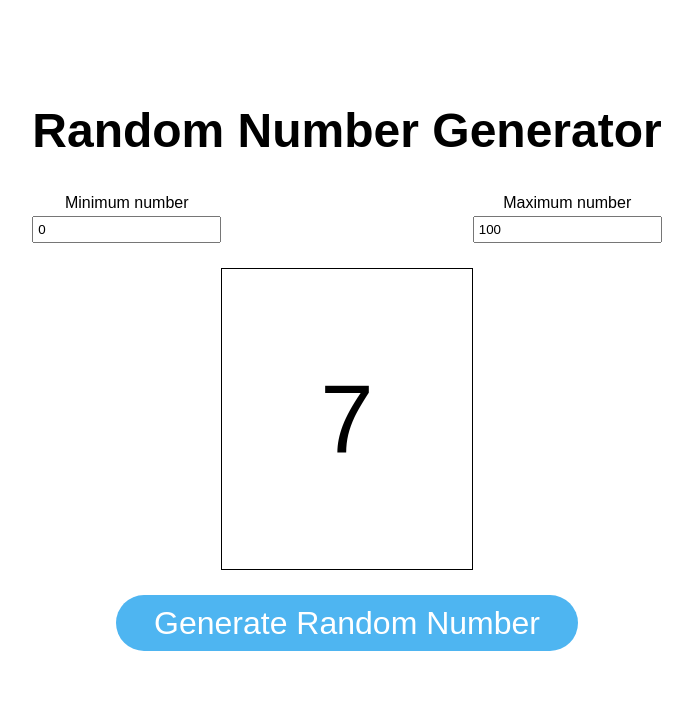
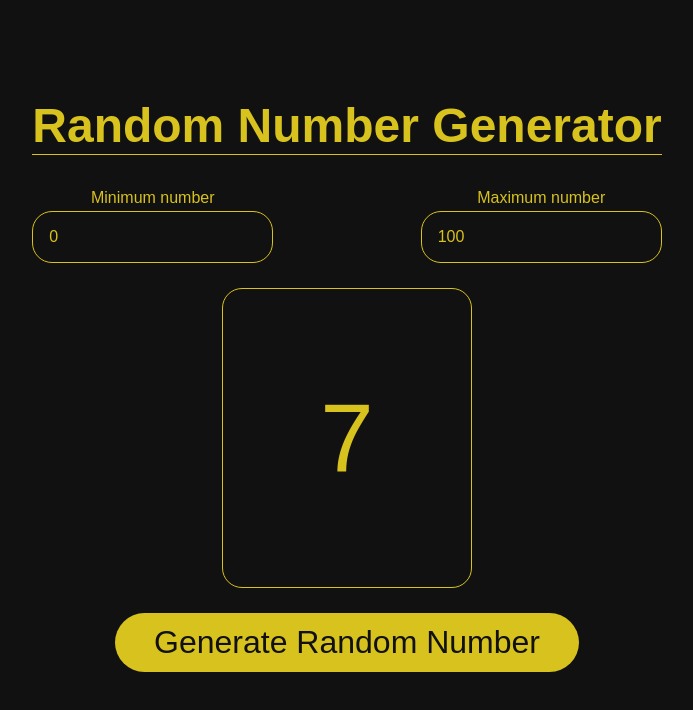
Before and after one commit to Mikulew/js-random-number-generator, a plain HTML site: page index.html in a window 1280 px wide. Both pictures are taken after a click on the button "Generate Random Number". Shown: the whole page, without its empty margins (293-986 px from the left). Drawn offline with Linux system fonts and the light colour scheme; a web font is replaced by a local one.

Commit message:
Redesign UI

```diff
--- a/css/styles.css
+++ b/css/style.css
@@ -1,6 +1,31 @@
-html {
+:root {
+  --yangColor: #d8c21e;
+  --yinColor: #111111;
+  --errorColor: #D93014;
+  --focusColor: #FFE83D;
+  --borderRadius: 20px;
+  --animation: 0.3s ease;
+}
+
+body {
+  color: var(--yangColor);
   font-size: 100%;
-  font-family: Arial, Helvetica, sans-serif;
+  font-family: 'Gemunu Libre', sans-serif;
+  box-sizing: border-box;
+  width: auto;
+  height: auto;
+  background-color: var(--yinColor);
+  overflow: hidden;
+}
+
+*,
+*::before,
+*::after {
+  font-size: inherit;
+  font-family: inherit;
+  box-sizing: inherit;
+  margin: 0;
+  padding: 0;
 }
 
 .container {
@@ -18,9 +43,20 @@ html {
 }
 
 .title {
+  position: relative;
   font-size: 3rem;
   font-weight: 700;
   margin-bottom: 20px;
+}
+
+.title::after {
+  position: absolute;
+  content: '';
+  width: 100%;
+  height: 1px;
+  bottom: -5px;
+  left: 0;
+  border-bottom: 1px solid var(--yangColor);
 }
 
 .inputs-container {
@@ -37,8 +73,17 @@ html {
 }
 
 .input {
+  color: var(--yangColor);
+  border: 1px solid var(--yangColor);
+  background: var(--yinColor);
   margin-top: 5px;
-  padding: 0.3em;
+  padding: 1em;
+  border-radius: var(--borderRadius);
+}
+
+.input:focus {
+  color: var(--focusColor);
+  border: 1px solid var(--focusColor);
 }
 
 .output-wrapper {
@@ -48,7 +93,8 @@ html {
   align-items: center;
   width: 250px;
   height: 300px;
-  border: 1px solid #000000;
+  border: 1px solid var(--yangColor);
+  border-radius: var(--borderRadius);
 }
 
 .button {
@@ -60,24 +106,36 @@ html {
   border: none;
   text-decoration: none;
   font-weight: 300;
-  color: #ffffff;
-  background-color: #4eb5f1;
+  color: var(--yinColor);
+  background-color: var(--yangColor);
+  border: 1px solid transparent;
   text-align: center;
-  transition: all 0.2s;
+  transition: var(--animation);
   cursor: pointer;
 }
 
 .button:hover {
-  background-color: #4095c6;
+  color: var(--yangColor);
+  background-color: var(--yinColor);
+  border: 1px solid var(--yangColor);
+}
+
+#errorText {
+  font-size: 1.2rem;
+  margin-top: 1rem;
+  padding: 0 1rem;
+  text-align: center;
+  border: none;
 }
 
 .error {
-  font-size: 1.2rem;
-  color: red;
-  margin-top: 5%;
-  padding: 0 1rem;
-  text-align: center;
+  color: var(--errorColor);
 }
+
+.output-wrapper.error, input.error {
+  border: 1px solid var(--errorColor);
+}
+
 
 @media (max-width: 1024px) {
   .container {
@@ -115,10 +173,10 @@ html {
     font-size: 3rem;
     padding: 0.5em 1.5em;
     margin: 25px 0 10px 0;
-    border-radius: 2em;
+    border-radius: var(--borderRadius);
   }
 
-  .error {
+  #errorText {
     font-size: 2.5rem;
   }
 }
--- a/index.html
+++ b/index.html
@@ -1,10 +1,16 @@
 <!DOCTYPE html>
 <html>
   <head>
+    <title>Random Number Generator</title>
     <meta http-equiv="Content-Type" content="text/html; charset=utf-8" />
-    <title>Random Number Generator</title>
+    <link rel="preconnect" href="https://fonts.googleapis.com" />
+    <link rel="preconnect" href="https://fonts.gstatic.com" crossorigin />
+    <link
+      href="https://fonts.googleapis.com/css2?family=Gemunu+Libre&display=swap"
+      rel="stylesheet"
+    />
     <link href="css/normalize.css" rel="stylesheet" type="text/css" />
-    <link href="css/styles.css" rel="stylesheet" type="text/css" />
+    <link href="css/style.css" rel="stylesheet" type="text/css" />
   </head>
   <body>
     <div class="container">
--- a/script.js
+++ b/script.js
@@ -1,8 +1,12 @@
 const output = document.querySelector('output');
+const outputWrapper = document.querySelector('.output-wrapper');
 const button = document.querySelector('button');
 const inputMinimum = document.getElementById('minInput');
 const inputMaximum = document.getElementById('maxInput');
-const error = document.getElementById('errorText');
+const errorText = document.getElementById('errorText');
+const labels = document.querySelectorAll('label');
+
+const iterableElements = [inputMaximum, inputMinimum, errorText, outputWrapper, ...labels];
 
 function submit() {
   const minValue = Number.parseFloat(inputMinimum.value);
@@ -18,11 +22,24 @@ function generateRandomNumber(min, max) {
 
 function generateError(text) {
   output.value = '---';
-  error.textContent = text;
+  errorText.textContent = text;
+  for (element of iterableElements) {
+    element.classList.add('error');
+  }
+}
+
+function resetError() {
+  const hasError = iterableElements.some(element => element.classList.contains('error'));
+  if (hasError) {
+    for (element of iterableElements) {
+        element.classList.remove('error');
+    }
+  }
+  errorText.textContent = '';
 }
 
 function validateNumbers(min, max) {
-  error.textContent = '';
+  resetError();
   if (!(Number.isInteger(min) && Number.isInteger(max))) {
     generateError("Numbers must be integers.");
     return false;
```
